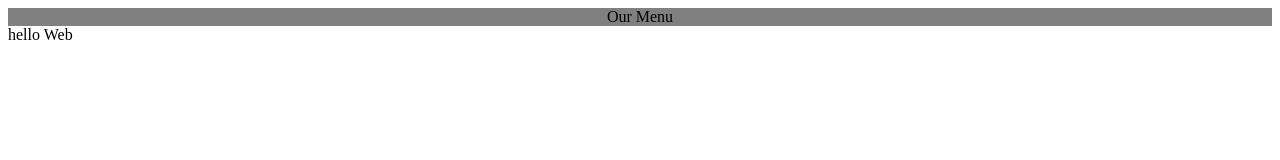
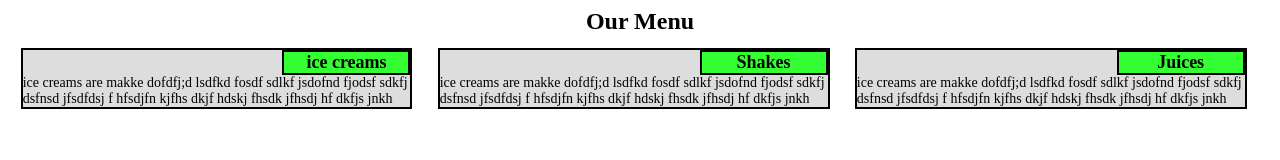
Before and after one commit to mukesh100592/HelloWorld, a plain HTML site: page Index.html in a window 1280 px wide. Drawn offline with Linux system fonts and the light colour scheme; files that its build step writes are made by us from their sources.

Commit message:
Add files via upload

```diff
--- a/Index.html
+++ b/Index.html
@@ -1,12 +1,47 @@
 <!doctype html>
 <title>Assignment Solution for Module 2</title>
 <head>
-<!--<script src="myscripts.js"></script>-->
-<script type="text/javascript" src="MyJs.js"></script>
-<link rel="stylesheet" type="text/css" href="MyCss.css">
+<meta name="viewport" content="width=device-width, initial-scale=1.0" />
+<script type="text/javascript" src="js/MyJs.js"></script>
+<link rel="stylesheet" type="text/css" href="css/MyCss.css">
 </head>
 <body>
-	<div class="center" style="text-color:blue">Our Menu</div>
-		hello Web
+	<div class=" center header" style="position:relative;">Our Menu</div>
+	<div class="dishInfo1 inlineBlock floatLeft" style="">
+		<div>
+			<div class="inlineBlock dishName center">ice creams</div>
+		</div>
+		<div class="clearBoth removeInfoClass">
+			ice creams are makke dofdfj;d lsdfkd fosdf sdlkf  jsdofnd fjodsf
+			sdkfj dsfnsd jfsdfdsj f hfsdjfn kjfhs dkjf hdskj fhsdk jfhsdj hf
+			dkfjs
+			jnkh
+		</div>
+	</div>
+
+	<div class="dishInfo2 inlineBlock floatLeft" style="">
+		<div>
+			<div class="inlineBlock dishName center">Shakes</div>
+		</div>
+		<div class="clearBoth removeInfoClass">
+			ice creams are makke dofdfj;d lsdfkd fosdf sdlkf  jsdofnd fjodsf
+			sdkfj dsfnsd jfsdfdsj f hfsdjfn kjfhs dkjf hdskj fhsdk jfhsdj hf
+			dkfjs
+			jnkh
+		</div>
+	</div>
+
+	<div class="dishInfo3 inlineBlock floatLeft" style="">
+		<div>
+			<div class="inlineBlock dishName center">Juices</div>
+		</div>
+		<div class="clearBoth removeInfoClass">
+			ice creams are makke dofdfj;d lsdfkd fosdf sdlkf  jsdofnd fjodsf
+			sdkfj dsfnsd jfsdfdsj f hfsdjfn kjfhs dkjf hdskj fhsdk jfhsdj hf
+			dkfjs
+			jnkh
+		</div>
+	</div>
+
 </body>
 </html>
--- a/css/MyCss.css
+++ b/css/MyCss.css
@@ -1,11 +1,124 @@
 .center{
-float:center;
-text-align:center;
-Background-color:gray;
+	color:black;
+	text-align:center;
 }
 
-.right{
-float:right;
-text-align:right;
-border:1px solid black;
+.inline{
+	display:inline;
 }
+.inlineBlock{
+	display:inline-block;
+}
+.floatLeft{
+	float:left;
+}
+.clearBoth{
+	clear:both;
+}
+
+
+.myFont{
+	font-family: "Arial","Comic Sans MS", "Comic Sans", cursive;
+	/* font-family:sans-serif,helvetica; */
+}
+
+.header{
+	font-size:24px;
+	font-weight:bold;
+}
+
+.dishName{
+	float:right;
+	font-size:18px;
+	font-weight:bold;
+	text-align:center;
+	text-overflow: ellipsis;
+	overflow:hidden;
+	white-space: nowrap;
+	width:33%;
+	border:2px solid black;
+	background-color:#33FF33;
+	box-sizing:border-box;
+}
+
+.dishInfo1{
+	text-overflow: ellipsis;
+	font-size:14px;
+	font-style:normal;
+	background-color:#DDDDDD;
+	margin:1%;
+	width:33%;
+	border:2px solid black;
+	box-sizing:border-box;
+}
+
+.dishInfo2{
+	text-overflow: ellipsis;
+	font-size:14px;
+	font-style:normal;
+	background-color:#DDDDDD;
+	margin:1%;
+	width:33%;
+	border:2px solid black;
+	box-sizing:border-box;
+}
+
+.dishInfo3{
+	text-overflow: ellipsis;
+	font-size:14px;
+	font-style:normal;
+	background-color:#DDDDDD;
+	margin:1%;
+	width:33%;
+	border:2px solid black;
+	box-sizing:border-box;
+}
+
+.removeInfoClass{
+	text-overflow: none;
+	white-space:none;
+	font-style:normal;
+	margin:none;
+	width:100%;
+	border:none;
+	box-sizing:none;
+}
+
+/* for mobile devices  */
+@media (max-width:767px){
+	.dishInfo1{
+		width:98%;
+	}
+	.dishInfo2{
+		width:98%;
+	}
+	.dishInfo3{
+		width:98%;
+	}
+}
+
+/* for desktop devices */
+@media (min-width:992px){
+	.dishInfo1{
+		width:31%;
+	}
+	.dishInfo2{
+		width:31%;
+	}
+	.dishInfo3{
+		width:31%;
+	}
+}
+
+/* for tablet devices  */
+@media (max-width:991px) and (min-width:768px){
+	.dishInfo1{
+		width:48%;
+	}
+	.dishInfo2{
+		width:48%;
+	}
+	.dishInfo3{
+		width:98%;
+	}
+}
```
